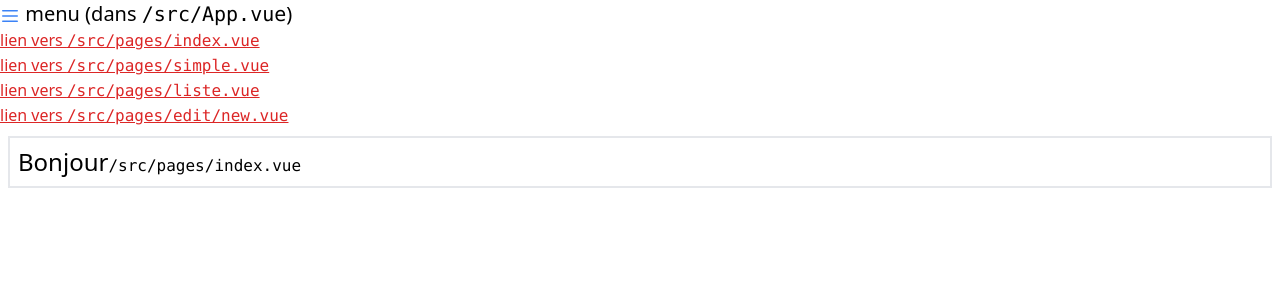
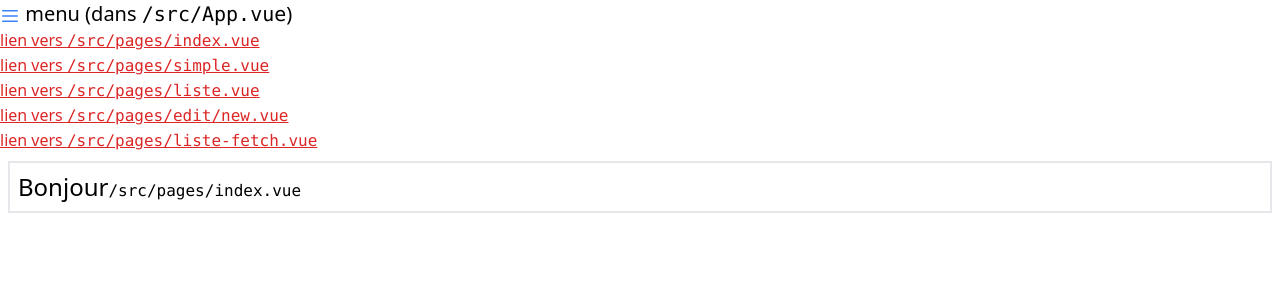
Before and after one commit to Luca-Thomesse/tp01, a Vue app: page / in a window 1280 px wide. Shown: the top 300 px of the page. Built offline with nearby package versions, Linux system fonts and the light colour scheme; what @formkit/vue would draw is missing.

Commit message:
liste fetch mais pb

```diff
--- a/src/App.vue
+++ b/src/App.vue
@@ -29,6 +29,12 @@
           <code class="font-mono">/src/pages/edit/new.vue</code>
         </router-link>
       </li>
+      <li>
+        <router-link class="text-red-600 underline" to="/src/pages/liste-fetch.vue">
+          lien vers
+          <code class="font-mono">/src/pages/liste-fetch.vue</code>
+        </router-link>
+      </li>
     </ul>
   </nav>
 
--- /dev/null
+++ b/src/pages/liste-fetch.vue
@@ -0,0 +1,14 @@
+<script setup>
+    const res = await fetch("/public/maison.json");
+    const maisons = await res.json();
+
+    import Card from "../components/card.vue";
+
+</script>
+
+<template>
+    <div class="p-2">
+        <h2>Page liste fetch maisons</h2>
+        <card v-bind="maisons[1]" />
+    </div>
+</template>
```
